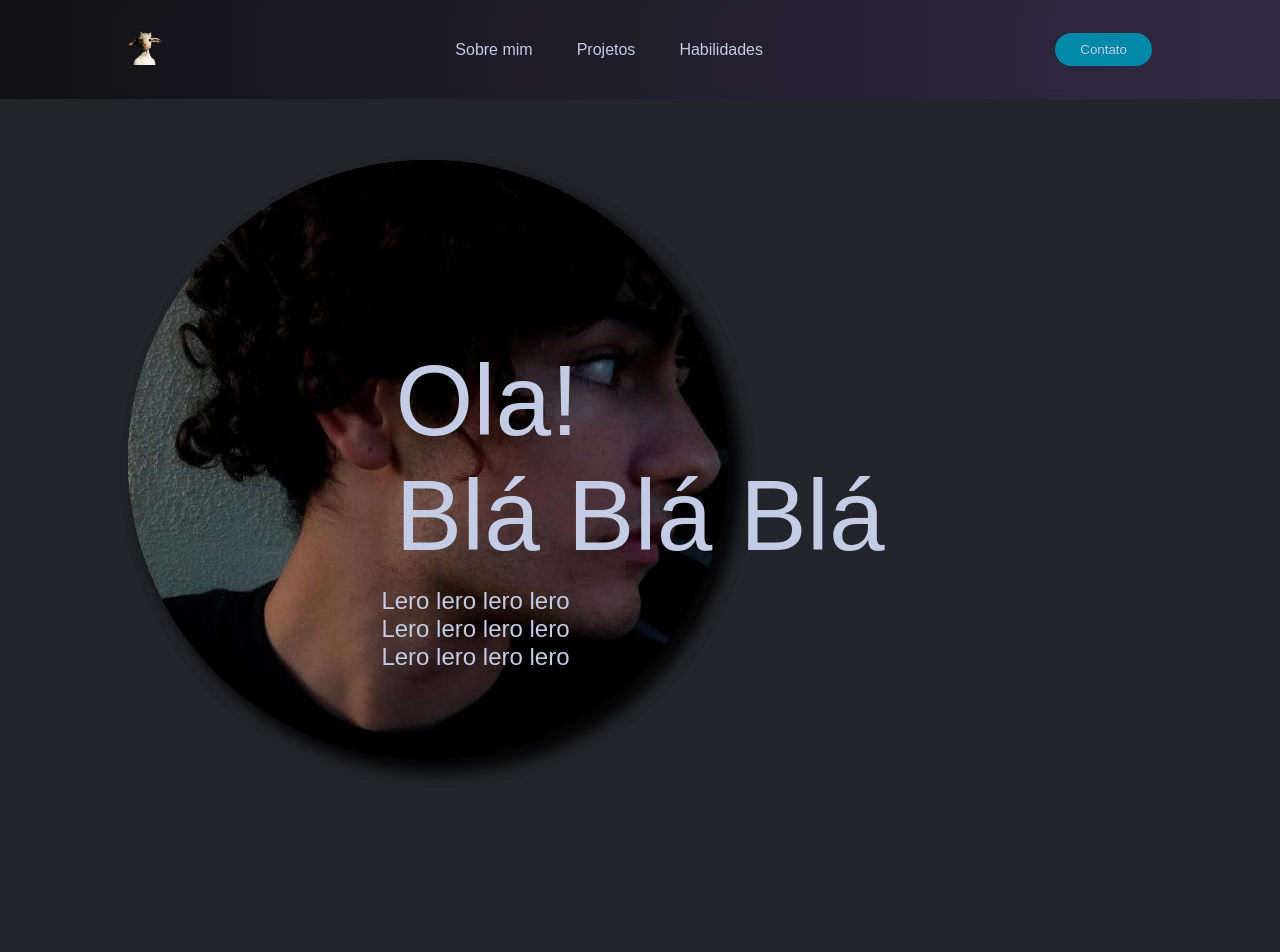
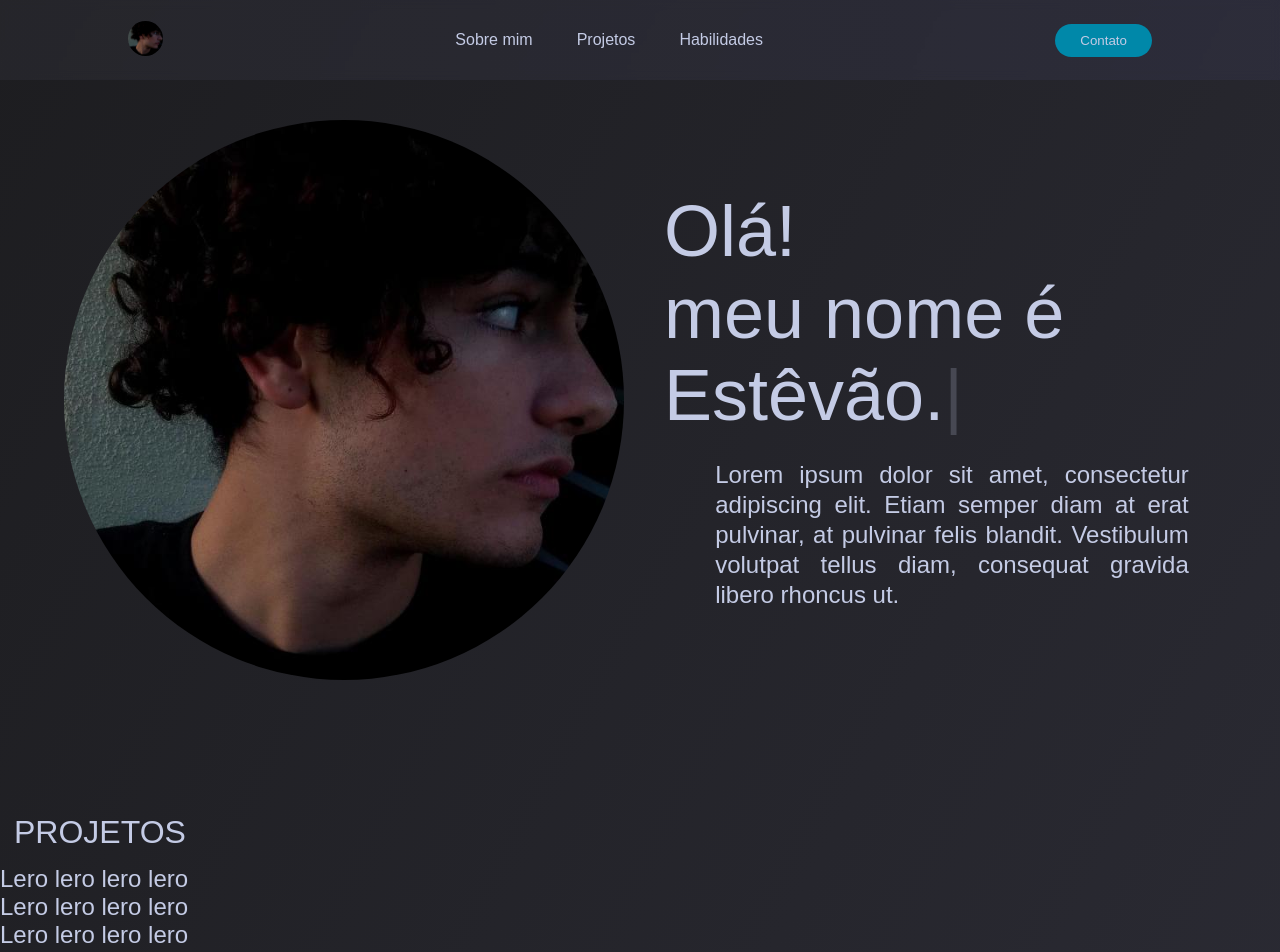
Before and after one commit to Lyr-a/portifolio, a plain HTML site: page index.html in a window 1280 px wide. Shown: the top 952 px of the page. Drawn offline with nearby package versions, Linux system fonts and the light colour scheme.

Commit message:
sobre mim placeholder pronto

```diff
--- a/index.html
+++ b/index.html
@@ -27,15 +27,15 @@
 
 
             <header>
-                <a href="https://google.com" target=”_blank”><img href="index.html" class="logo" src="images/eu_sloa.png" alt="logo" width="35" height="35"></a>
+                <a href="#sobremim"><img class="logo" src="images/perfil.jpg" alt="logo"></a>
                 <nav>
                     <ul class="nav__links">
-                        <li><a href="#container_um">Sobre mim</a></li>
+                        <li><a href="#sobremim">Sobre mim</a></li>
                         <li><a href="#container_dois">Projetos</a></li>
                         <li><a href="#container_tres">Habilidades</a></li>
                     </ul>
                 </nav>
-                <a class="cta" href="#"><button onClick="modal()">Contato</button></a>
+                <a class="cta"><button onClick="modal()">Contato</button></a>
             </header>
 
             <div class="modal">
@@ -80,13 +80,29 @@
 
 
 
-            <div id="container_um">
+            <div class="container" id="sobremim">
 
-                <img src="images/perfil.jpg" id="perfil_pic"alt="foto" height="600" width="600">
+                <img src="images/perfil.jpg" id="perfil_pic"alt="foto">
 
                 <div id="texto_contum">
 
-                    <h1 id="pd_um">Ola!<br/>Blá Blá Blá </h1>
+                    <h1 id="pd_um">Olá!<br/><span class="auto-type"></span> </h1>
+                    <h2 id="pd_dois">Lorem ipsum dolor sit amet, consectetur adipiscing elit. Etiam semper diam at erat pulvinar, at pulvinar felis blandit. Vestibulum volutpat tellus diam, consequat gravida libero rhoncus ut. </h2>
+
+                </div>
+
+
+
+
+
+
+
+            </div>
+            <div class="container"id="container_dois">
+
+                <div id="texto_contum">
+
+                    <h1>PROJETOS </h1>
                     <h2>Lero lero lero lero<br/>Lero lero lero lero<br/>Lero lero lero lero<br/></h2>
 
                 </div>
@@ -98,31 +114,11 @@
 
 
             </div>
-            <div id="container_dois">
-
-                <img src="images/perfil.jpg" id="perfil_pic"alt="foto" height="600" width="600">
+            <div class="container"id="container_tres">
 
                 <div id="texto_contum">
 
-                    <h1 id="pd_um">PROJETOS </h1>
-                    <h2>Lero lero lero lero<br/>Lero lero lero lero<br/>Lero lero lero lero<br/></h2>
-
-                </div>
-
-
-
-
-
-
-
-            </div>
-            <div id="container_tres">
-
-                <img src="images/perfil.jpg" id="perfil_pic"alt="foto" height="600" width="600">
-
-                <div id="texto_contum">
-
-                    <h1 id="pd_um">HABILIDADES </h1>
+                    <h1>HABILIDADES </h1>
                     <h2>Lero lero lero lero<br/>Lero lero lero lero<br/>Lero lero lero lero<br/></h2>
 
                 </div>
@@ -141,7 +137,19 @@
 
 
         </div>
+
+        <script src="https://unpkg.com/typed.js@2.0.16/dist/typed.umd.js"></script>
         <script src="script.js"></script>
+        <script>
+
+            var typed = new Typed(".auto-type", {
+                strings: ["meu nome é Estêvão."],
+                typeSpeed: 70,
+                backSpeed: 140,
+                loop: false
+            })
+
+        </script>
     </body>
 
 </html>
--- a/styles.css
+++ b/styles.css
@@ -15,7 +15,7 @@ html{
 }
 
 body{
-    background-color: #24252A;
+    background-image: linear-gradient(to bottom right, rgba(29, 29, 32), rgba(47, 47, 58));
 }
 
 li,a, button, h2{
@@ -36,7 +36,28 @@ h1{
     padding: 7px;
 }
 
+/*#region Scroll*/
 
+    ::-webkit-scrollbar {
+        width: 10px;;
+    }
+
+
+    ::-webkit-scrollbar-track {
+        background-image: linear-gradient(to top left, rgba(29, 29, 32), rgba(47, 47, 58));
+    }
+
+    ::-webkit-scrollbar-thumb {
+        background: rgb(50, 50, 70);
+        border-radius: 10px;
+        transition: 0.3s ease-in-out 0s;
+    }
+
+    ::-webkit-scrollbar-thumb:hover {
+        background: #555;
+    }
+
+/*#endregion*/
 
 /*#endregion*/
 
@@ -47,9 +68,10 @@ header{
     justify-content: space-between;
     align-items: center;
     padding: 30px 10%;
+    height: 10vh;
 
     /*background-color: rgba(0, 0, 0, 0.5);*/
-    background-image: linear-gradient(to right, rgba(0, 0, 0, 0.5), rgba(61, 49, 92, 0.5));
+    background-image: linear-gradient(to right, rgba(46, 46, 53, 0.5), rgba(51, 51, 71, 0.5));
 
     z-index: 10000;
     position: fixed;
@@ -61,7 +83,12 @@ header{
 
 }
 
+
+
 .logo{
+    height: 35px;
+    width: 35px;
+    border-radius: 50%;
     cursor: pointer;
 }
 
@@ -193,6 +220,8 @@ button:hover{
 
 .modal{
 
+    z-index: 1;
+
     display: flex;
     justify-content: space-between;
     align-items: center;
@@ -282,71 +311,66 @@ button:hover{
 
 /*#endregion*/
 
+.container{
 
-/*#region Sobre mim*/
-
-#container_um{
-
-    display:flex;
-    align-items:center;
-    justify-content:center;
-    justify-items:center;
-    flex-direction: row;
-    height: 1000px;
+    height: 100vh;
+    width: 100vw;
+    max-width:100%;
 
 }
-#container_dois{
 
-    display:flex;
-    align-items:center;
-    justify-content:center;
-    justify-items:center;
-    flex-direction: row;
-    height: 1000px;
+#sobremim{
 
-}
-#container_tres{
-
-    display:flex;
-    align-items:center;
-    justify-content:center;
-    justify-items:center;
-    flex-direction: row;
-    height: 1000px;
+    display: flex;
+    align-items: center;
 
 }
 
 #texto_contum{
 
+    width: 100%;
     float: right;
+    margin-left: 5vh;
+   /* background-color: blueviolet;*/
 
 }
 
 #perfil_pic{
 
+    height: 70vh;
     border-radius: 50%;
-    box-shadow: 10px 10px 15px rgba(0, 0, 0, 0.5);
-    z-index: -5;
-    position: absolute;
-    top: 20%;
-    left: 10%;
+    margin-left: 5vw;
+    float: left;
+
 
 }
 
-
 #pd_um{
 
-    font-size: 100px;
+    font-family: "Monstserrat", sans-serif;
+    font-weight: 500;
+    font-size: 9vh;
+    color:#c4cbe5;
+    text-decoration: none;
+    margin: 0px;
+    padding: 0px;
+    padding-bottom: 3vh;
+    /*background-color: coral;*/
+    width: fit-content;
+}
+
+#pd_dois{
+
+    line-height: 30px;
+    margin-left: 4vw;
+    width: 37vw;
+   /* background-color: aliceblue;*/
+    text-align: justify;
+    text-align-last: left;
+    animation: animate;
+    animation-duration: 5s;
 
 }
-/*#endregion*/
-
-
-
-
-
-
-
 
 
 @keyframes animate{
@@ -354,4 +378,5 @@ button:hover{
     from{opacity: 1;}
     from{opacity: 0;}
 
+
 }
```
